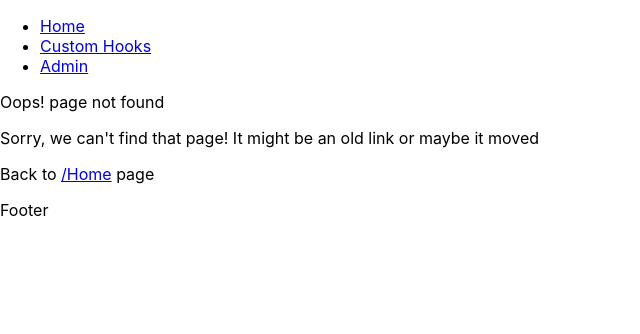
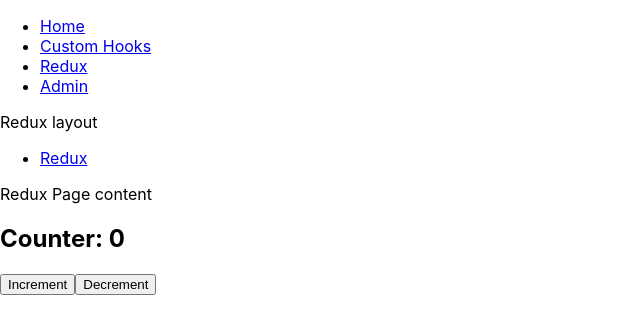
Before and after one commit to dquoctri/ReactiveXperience, a React (Create React App) app in the folder webapp/: page /redux in a window 1280 px wide. Before the commit this address led to /404. Shown: the top 334 px of the page, without its empty margins (0-640 px from the left). Built offline with nearby package versions, Linux system fonts and the light colour scheme.

Commit message:
Add redux counter and route

```diff
--- a/webapp/src/components/nav.component.tsx
+++ b/webapp/src/components/nav.component.tsx
@@ -13,6 +13,9 @@
             <Link to="/custom-hook">Custom Hooks</Link>
           </li>
           <li>
+            <Link to="/redux">Redux</Link>
+          </li>
+          <li>
             <Link to="/admin">Admin</Link>
           </li>
         </ul>
--- /dev/null
+++ b/webapp/src/pages/redux/redux-nav.components.tsx
@@ -0,0 +1,18 @@
+import React from "react"
+import { Link } from "react-router-dom"
+
+const ReduxNav = () => (
+  <>
+    <div className="redux">
+      <nav>
+        <ul>
+          <li>
+            <Link to="/redux">Redux</Link>
+          </li>
+        </ul>
+      </nav>
+    </div>
+  </>
+)
+
+export default ReduxNav
--- /dev/null
+++ b/webapp/src/pages/redux/redux.layout.tsx
@@ -0,0 +1,19 @@
+import React from "react"
+import { Outlet } from "react-router-dom"
+import MainNav from "components/nav.component"
+import Nav from "./redux-nav.components"
+
+const ReduxLayout = () => {
+  return (
+    <>
+      <MainNav />
+      <p>Redux layout</p>
+      <Nav />
+      <section className="redux">
+        <Outlet />
+      </section>
+    </>
+  )
+}
+
+export default ReduxLayout
--- /dev/null
+++ b/webapp/src/pages/redux/redux.page.tsx
@@ -0,0 +1,32 @@
+import React, { Fragment } from "react"
+import { useSelector, useDispatch } from "react-redux"
+import PageTitle from "components/common/page-title"
+import PageProps from "pages/page.type"
+import { RootState } from "store"
+import { increment, decrement } from "store/counter/counter.action"
+
+const ReduxPage = ({ title }: PageProps) => {
+  const count = useSelector((state: RootState) => state.counter.count)
+  const dispatch = useDispatch()
+
+  const handleIncrement = () => {
+    dispatch(increment())
+  }
+
+  const handleDecrement = () => {
+    dispatch(decrement())
+  }
+  return (
+    <Fragment>
+      <PageTitle title={title ? title : "Hello, Xoài"} />
+      <div>Redux Page content</div>
+      <div>
+        <h1>Counter: {count}</h1>
+        <button onClick={handleIncrement}>Increment</button>
+        <button onClick={handleDecrement}>Decrement</button>
+      </div>
+    </Fragment>
+  )
+}
+
+export default ReduxPage
--- a/webapp/src/routes/config.d.tsx
+++ b/webapp/src/routes/config.d.tsx
@@ -18,6 +18,9 @@
 const ScrollPositionPage = Loadable(lazy(() => import("pages/custom-hook/scroll-position.page")))
 const PaginationPage = Loadable(lazy(() => import("pages/custom-hook/pagination.page")))
 const AuthenticationPage = Loadable(lazy(() => import("pages/custom-hook/auth-login.page")))
+
+const ReduxLayout = Loadable(lazy(() => import("pages/redux/redux.layout")))
+const ReduxPage = Loadable(lazy(() => import("pages/redux/redux.page")))
 
 const AdminDashboard = Loadable(
   lazy(() => import("pages/admin/dashboard")),
@@ -62,6 +65,13 @@
   ],
 }
 
+export const ReduxRoutes: RouteObject = {
+  path: "/redux",
+  element: <ReduxLayout />,
+  errorElement: <ServerError />,
+  children: [{ index: true, element: <ReduxPage /> }],
+}
+
 export const AdminRoutes: RouteObject = {
   path: "/admin",
   element: <AdminLayout />,
--- a/webapp/src/routes/index.tsx
+++ b/webapp/src/routes/index.tsx
@@ -1,10 +1,10 @@
 import React from "react"
 import { useRoutes } from "react-router-dom"
-import { HomeRoutes, LoginRoutes, HookRoutes, AdminRoutes } from "./config.d"
+import { HomeRoutes, LoginRoutes, ReduxRoutes, HookRoutes, AdminRoutes } from "./config.d"
 import { MainRoutes, ProductRoutes, NextRoutes } from "./demo.config.d"
 
 const AppRoutes = () => {
-  const routing = useRoutes([AdminRoutes, HookRoutes, LoginRoutes, HomeRoutes])
+  const routing = useRoutes([AdminRoutes, HookRoutes, ReduxRoutes, LoginRoutes, HomeRoutes])
   const _routing = useRoutes([MainRoutes, ProductRoutes, NextRoutes])
   return <>{routing}</>
 }
--- /dev/null
+++ b/webapp/src/store/actions.ts
@@ -0,0 +1,2 @@
+export * from "./common/common.action"
+export * from "./authentication/authentication.action"
--- /dev/null
+++ b/webapp/src/store/counter/counter.action.ts
@@ -0,0 +1,4 @@
+import { createAction } from "@reduxjs/toolkit"
+
+export const increment = createAction("INCREMENT")
+export const decrement = createAction("DECREMENT")
--- /dev/null
+++ b/webapp/src/store/counter/counter.state.ts
@@ -0,0 +1,21 @@
+import { createReducer } from "@reduxjs/toolkit"
+
+interface CounterState {
+  count: number
+}
+
+const initialState: CounterState = {
+  count: 0,
+}
+
+const counterReducer = createReducer(initialState, builder => {
+  builder
+    .addCase("INCREMENT", state => {
+      state.count += 1
+    })
+    .addCase("DECREMENT", state => {
+      state.count -= 1
+    })
+})
+
+export default counterReducer
--- a/webapp/src/store/index.ts
+++ b/webapp/src/store/index.ts
@@ -5,15 +5,17 @@
 import storage from "redux-persist/lib/storage" // defaults to localStorage for web and AsyncStorage for react-native
 import { configureStore } from "@reduxjs/toolkit"
 import logger from "./logger"
-import rootSaga from "./saga"
+import _rootSaga from "./saga"
 
 import { CommonReducer } from "./common/common.state"
 import { AuthenticationReducer } from "./authentication/authentication.state"
+import counterReducer from "./counter/counter.state"
 
 // Create the saga middleware
 const sagaMiddleware = createSagaMiddleware()
 
 const rootReducer = combineReducers({
+  counter: counterReducer,
   common: CommonReducer,
   authentication: AuthenticationReducer,
 })
@@ -21,8 +23,8 @@
 export const persistConfig = {
   key: "root",
   storage,
-  blacklist: [], // blacklist will not be persisted
-  whitelist: ["common", "authentication"], // only whitelist will be persisted
+  blacklist: ["authentication"], // blacklist will not be persisted
+  whitelist: ["common", "counter"], // only whitelist will be persisted
 }
 
 const isDevelopment = process.env.NODE_ENV === "development"
--- /dev/null
+++ b/webapp/src/store/selectors.ts
@@ -0,0 +1,2 @@
+export * from "./common/common.selector"
+export * from "./authentication/authentication.selector"
```
